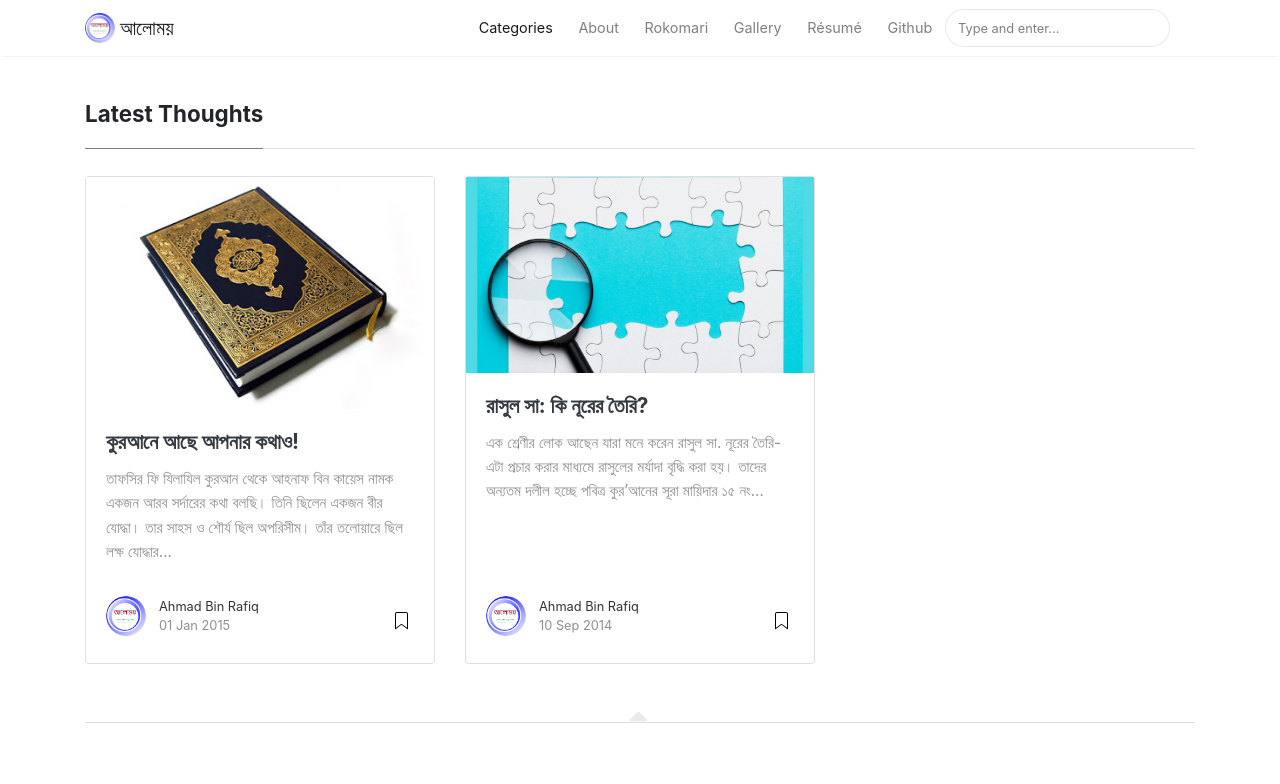
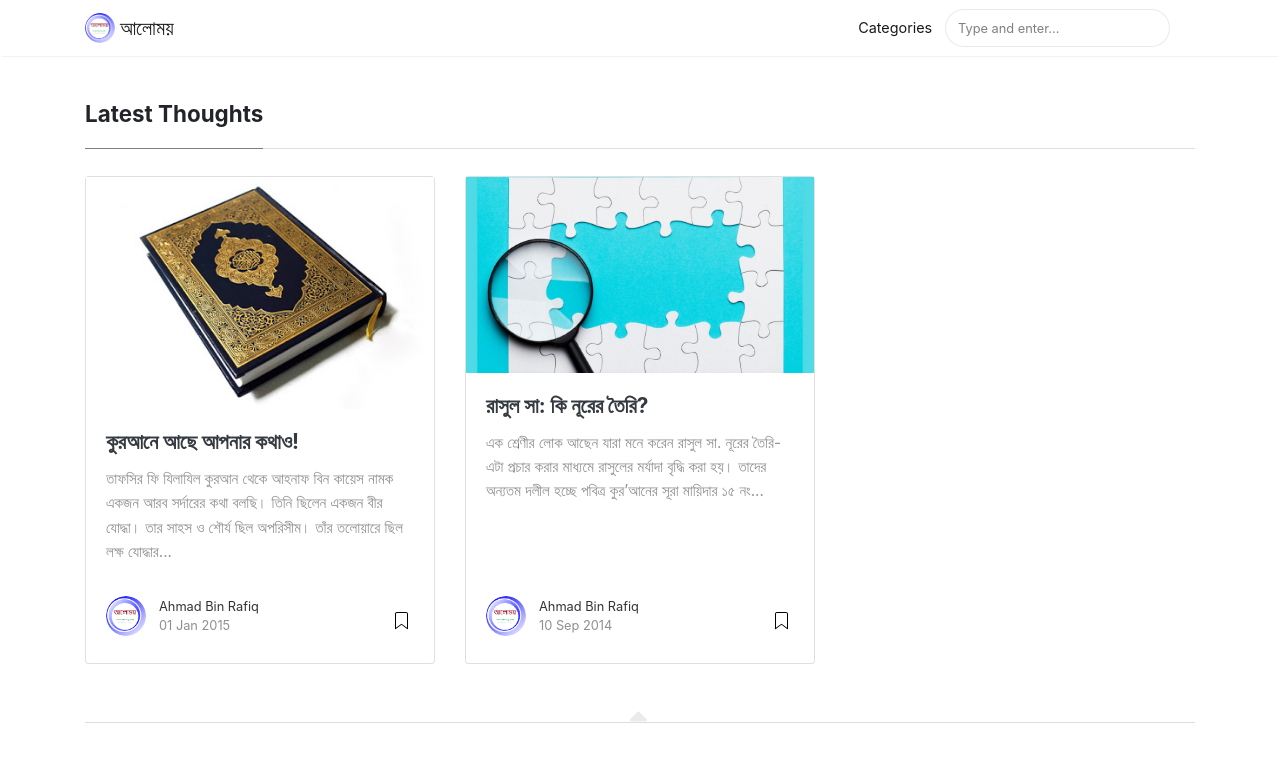
Before and after one commit to alomoy/islam, a Jekyll site: the page built from index.html, in a window 1280 px wide and 1246 px high. Shown: the top 784 px of the window. Built offline with Jekyll 4.4.1, drawn with Linux system fonts in a browser that asks for light colours; nearby versions of some CDN libraries; the list of posts is cut into pages by our own code; grey boxes are pictures that could not be loaded.

Commit message:
Correct menu

```diff
--- a/_config.yml
+++ b/_config.yml
@@ -7,7 +7,7 @@ favicon: 'assets/images/alomoy.png'
 baseurl: "/"
 google_analytics: ''
 disqus:
-mailchimp-list: 'https://github.us7.list-manage.com/subscribe/post?u=fb245679a93a6d0bd6681211b&amp;id=f02c47251c'
+mailchimp-list: ''
 include: ["_pages"]
 permalink: /:title.al
 
--- a/_layouts/default.html
+++ b/_layouts/default.html
@@ -72,26 +72,6 @@ ga('send', 'pageview');
                 <li class="nav-item">
                 {% endif %}
                 <a class="nav-link" href="{{ site.baseurl }}/categories">Categories</a>
-                </li>
-
-                <li class="nav-item">
-                <a class="nav-link" href="{{ site.baseurl }}/about">About</a>
-                </li>
-
-                <li class="nav-item">
-                <a class="nav-link" href="https://www.rokomari.com/book/author/47631">Rokomari</a>
-                </li>
-
-                <li class="nav-item">
-                <a class="nav-link" href="{{ site.baseurl }}/gallery"></i> Gallery</a>
-                </li>
-
-                <li class="nav-item">
-                <a class="nav-link" href="{{ site.baseurl }}/résumé"></i> Résumé</a>
-                </li>
-
-                <li class="nav-item">
-                <a target="_blank" class="nav-link" href="https://github.com/mahmudstat"><!--<i class="fab fa-github"></i>--> Github</a>
                 </li>
 
                 {% include search-lunr.html %}
```
